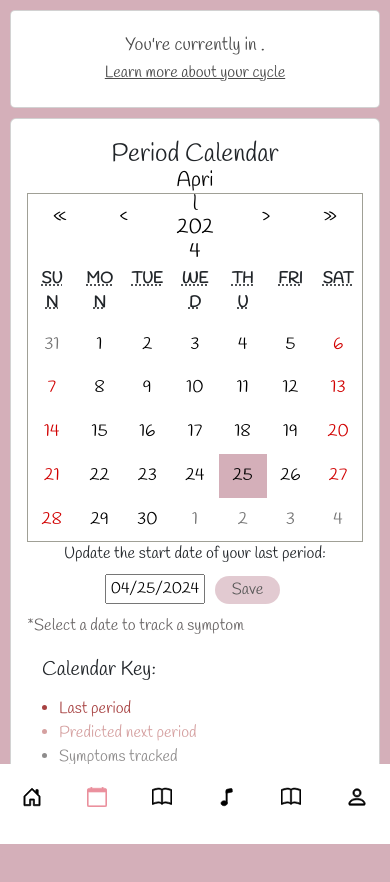
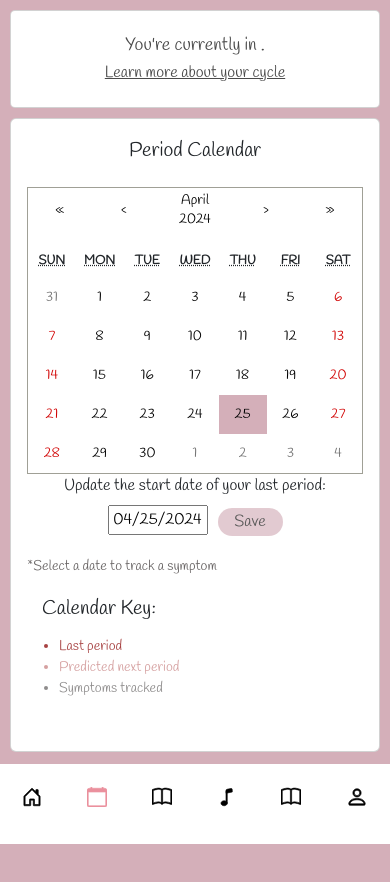
Before and after one commit to paceuniversity/team3spring2024, a React (Create React App) app in the folder moonflo/: page /calendar in a window 390 px wide. Shown: the top 882 px of the page. After the commit the page ends 854 px from the top, so only its background shows below. Built offline with nearby package versions, Linux system fonts and the light colour scheme.

Commit message:
made period calendar responsive

```diff
--- a/moonflo/src/Calendar.css
+++ b/moonflo/src/Calendar.css
@@ -203,3 +203,73 @@ body{
 .last-period-date{
   text-align: center;
 }
+
+@media only screen and (max-width: 500px) {
+  .calendar-container {
+    flex-direction: column;
+    align-items: center;
+  }
+
+  .calendar {
+    margin: 10px 0;
+    margin-left: 10px;
+    margin-right: 10px;
+  }
+
+  .parent-calender-container {
+    padding-top: 0;
+  }
+
+  .symptoms-button-container {
+    column-count: 1;
+  }
+
+  .symptoms-button-container button {
+    margin: 10px auto;
+  }
+
+  .last-period-btn {
+    margin: 10px auto;
+    margin-left: 10px;
+  }
+
+  .custom-datepicker {
+    margin-left: 0;
+  }
+
+  .last-period-date {
+    text-align: center;
+    margin-bottom: 10px;
+  }
+
+  .react-calendar {
+    font-size: 2vh;
+  }
+
+  .calendar-key-list {
+    font-size: 14px;
+  }
+
+  .caption {
+    font-size: 14px;
+  }
+  .symptom-tracker-popup {
+    width: 350px;
+    padding: 10px;
+  }
+  .symptoms-button-container {
+    text-align: center;
+    column-count: 1;
+  }
+
+  .symptoms-button-container button {
+    margin: 10px auto;
+  }
+
+  .react-calendar__navigation{
+    font-size: 14px;
+  }
+  .title{
+    font-size: 20px;
+  }
+}
```
